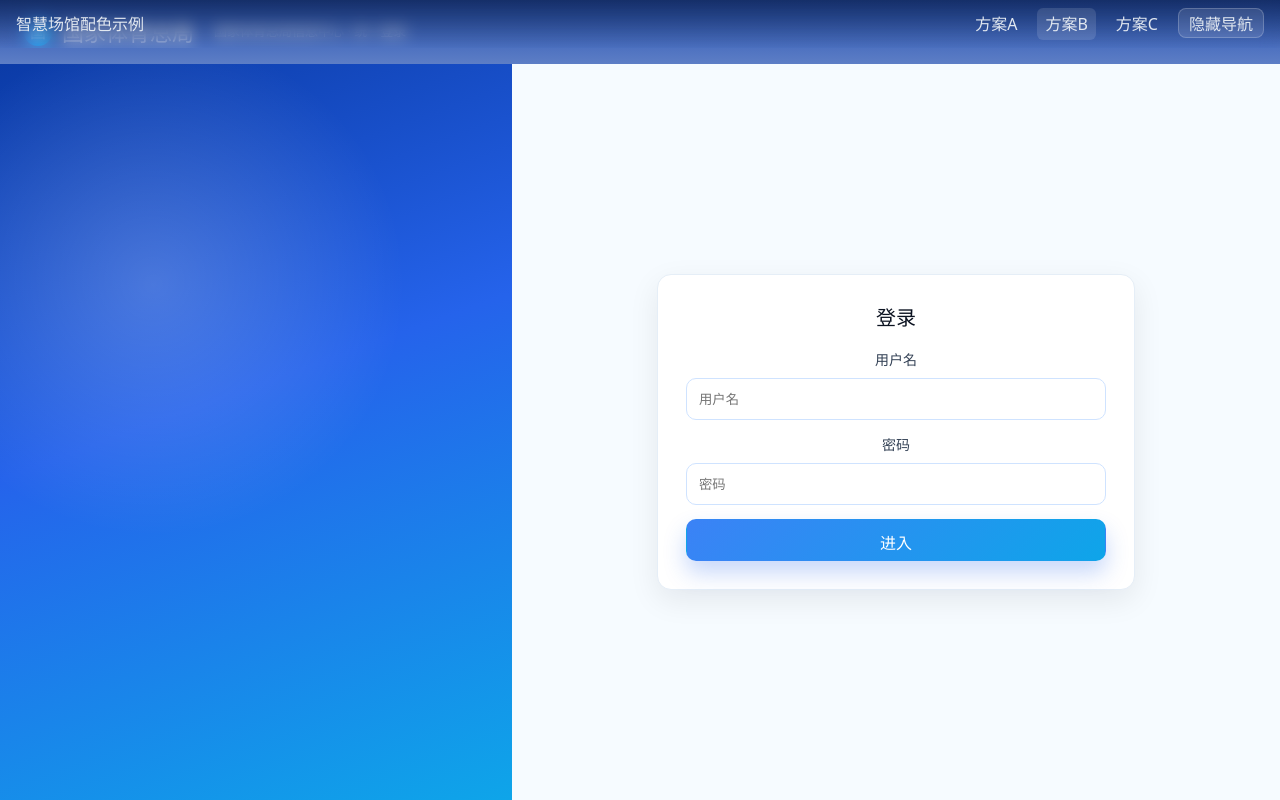
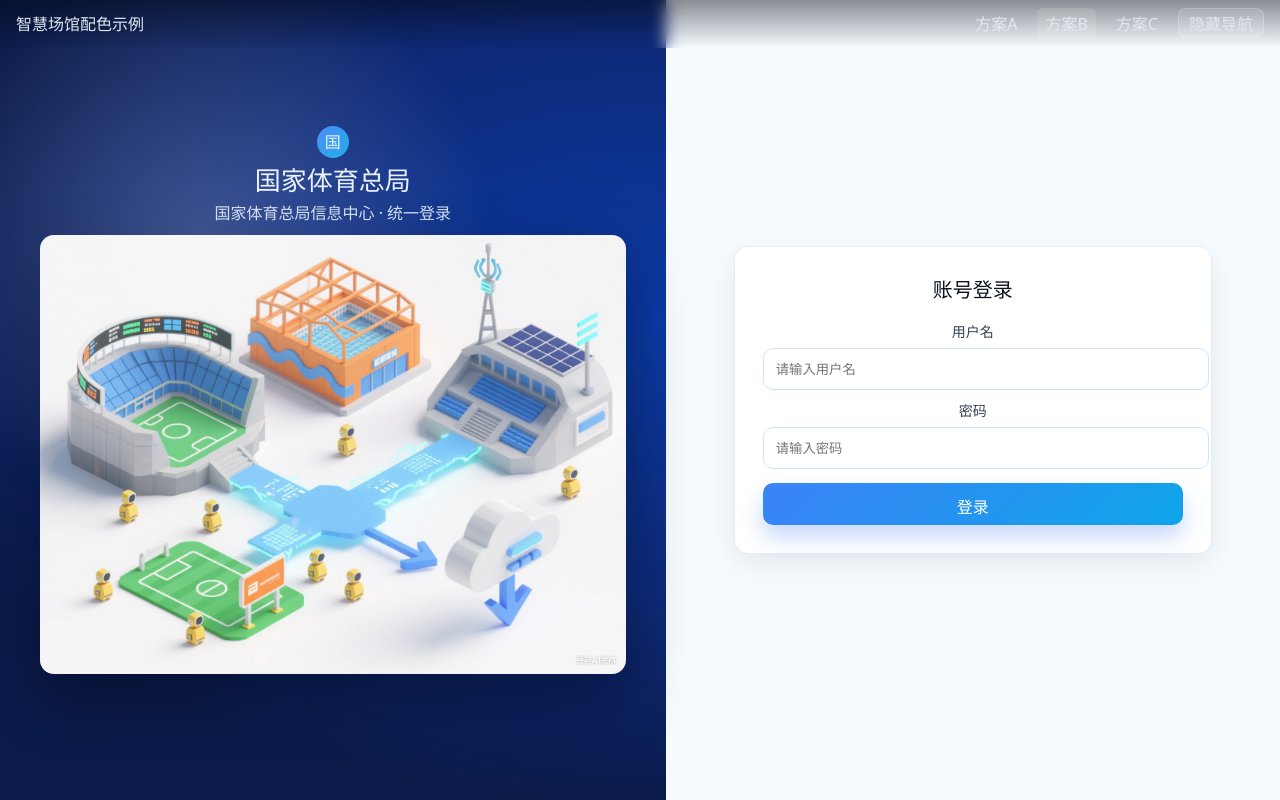
Before and after one commit to cjq02/my-ui, a Vue app: page /login-b in a window 1280 px wide. Built offline with nearby package versions, Linux system fonts and the light colour scheme.

Commit message:
更新 LoginA.vue 和 LoginB.vue，修改背景图格式，重构登录页面结构和样式，提升用户体验。

```diff
--- a/src/views/LoginA.vue
+++ b/src/views/LoginA.vue
@@ -7,7 +7,7 @@
         <div class="gov-title">国家体育总局</div>
       </div>
     </div>
-    <img class="bg-image" src="@/assets/img/login/login-bg.jpg" alt="stadium background" />
+    <img class="bg-image" src="@/assets/img/login/login-bg.png" alt="stadium background" />
     <div class="orb orb--1"></div>
     <div class="orb orb--2"></div>
     <div class="container">
--- a/src/views/LoginB.vue
+++ b/src/views/LoginB.vue
@@ -1,29 +1,23 @@
 <template>
-  <div class="shell">
-    <header class="top">
+  <div class="b2">
+    <aside class="b2-left">
       <div class="brand">
-        <span class="mark">国</span>
+        <div class="badge">国</div>
         <h1>国家体育总局</h1>
-        <span class="sub">国家体育总局信息中心 · 统一登录</span>
+        <p>国家体育总局信息中心 · 统一登录</p>
       </div>
-    </header>
-    <div class="body">
-      <aside class="side"></aside>
-      <main class="main">
-        <form class="panel" @submit.prevent="onSubmit">
-          <h2>登录</h2>
-          <div class="f">
-            <label for="u">用户名</label>
-            <input id="u" v-model.trim="form.username" placeholder="用户名" />
-          </div>
-          <div class="f">
-            <label for="p">密码</label>
-            <input id="p" type="password" v-model="form.password" placeholder="密码" />
-          </div>
-          <button class="go" :disabled="submitting">{{ submitting ? '登录中...' : '进入' }}</button>
-        </form>
-      </main>
-    </div>
+      <img class="illu" src="@/assets/img/login/login-pic.png" alt="illustration" />
+    </aside>
+    <main class="b2-right">
+      <form class="pane" @submit.prevent="onSubmit">
+        <h2>账号登录</h2>
+        <label class="lab" for="u">用户名</label>
+        <input id="u" v-model.trim="form.username" placeholder="请输入用户名" />
+        <label class="lab" for="p">密码</label>
+        <input id="p" type="password" v-model="form.password" placeholder="请输入密码" />
+        <button class="act" :disabled="submitting">{{ submitting ? '登录中...' : '登录' }}</button>
+      </form>
+    </main>
   </div>
 </template>
 
@@ -41,24 +35,26 @@
 </script>
 
 <style scoped lang="scss">
-.shell{ position:fixed; inset:0; display:flex; flex-direction:column; background:#f6fbff; }
-.top{ height:64px; display:flex; align-items:center; padding:0 24px; background:linear-gradient(180deg, rgba(11,59,167,.9), rgba(11,59,167,.65)); color:#fff; }
-.brand{ display:flex; align-items:center; gap:10px; }
-.mark{ width:28px; height:28px; border-radius:50%; display:grid; place-items:center; background:linear-gradient(135deg,#3b82f6,#0ea5e9); font-weight:700; }
-.brand h1{ margin:0; font-size:22px; }
-.brand .sub{ margin-left:10px; opacity:.9; font-size:13px; }
+.b2{ position:fixed; inset:0; display:grid; grid-template-columns: 52% 48%; background: radial-gradient(60% 60% at 50% 40%, #0b3ba7 0%, #0e2a78 60%, #0b1b4a 100%); }
+.b2-left{ position:relative; display:flex; flex-direction:column; justify-content:center; align-items:center; padding:40px; color:#e6f0ff; }
+.b2-left::before{ content:""; position:absolute; inset:0; background-image: radial-gradient(circle at 30% 30%, rgba(255,255,255,.2), transparent 40%); pointer-events:none; }
+.brand{ text-align:center; margin-bottom:10px; }
+.badge{ width:32px; height:32px; border-radius:50%; display:inline-grid; place-items:center; background:linear-gradient(135deg,#3b82f6,#0ea5e9); font-weight:700; }
+.brand h1{ margin:8px 0 6px; font-size:26px; }
+.brand p{ margin:0; opacity:.9 }
+.illu{ width:100%; max-width:640px; height:auto; border-radius:14px; box-shadow:0 24px 60px rgba(2,6,23,.45); }
 
-.body{ flex:1; display:grid; grid-template-columns: 40% 60%; }
-.side{ background: linear-gradient(160deg, #0b3ba7, #2563eb 45%, #0ea5e9); position:relative; }
-.side::after{ content:""; position:absolute; inset:0; background-image: radial-gradient(circle at 30% 30%, rgba(255,255,255,.2), transparent 40%); pointer-events:none; }
+.b2-right{ display:grid; place-items:center; background:#f6fbff; }
+.pane{ width:min(92%,420px); background:#fff; border:1px solid #e5eef7; border-radius:14px; padding:28px; box-shadow:0 10px 30px rgba(2,6,23,.08); }
+.pane h2{ margin:0 0 16px; color:#0b1220; font-size:20px; }
+.lab{ display:block; margin:10px 0 6px; color:#334155; font-size:14px; }
+.pane input{ width:100%; height:40px; border-radius:10px; border:1px solid #cfe3ff; padding:0 12px; outline:none; }
+.pane input:focus{ border-color:#3b82f6; box-shadow:0 0 0 4px rgba(59,130,246,.16); }
+.act{ width:100%; height:42px; border-radius:10px; color:#fff; background:linear-gradient(135deg,#3B82F6,#0EA5E9); box-shadow:0 12px 22px rgba(37,99,235,.25); margin-top:14px; }
+.act:hover{ background:linear-gradient(135deg,#2563EB,#0EA5E9); }
 
-.main{ display:grid; place-items:center; }
-.panel{ width:min(92%,420px); background:#fff; border:1px solid #e5eef7; border-radius:14px; padding:28px; box-shadow:0 10px 30px rgba(2,6,23,.08); }
-.panel h2{ margin:0 0 16px; color:#0b1220; font-size:20px; }
-.f{ display:grid; gap:8px; margin:14px 0; }
-.f label{ color:#334155; font-size:14px; }
-.f input{ height:40px; border-radius:10px; border:1px solid #cfe3ff; padding:0 12px; outline:none; }
-.f input:focus{ border-color:#3b82f6; box-shadow:0 0 0 4px rgba(59,130,246,.16); }
-.go{ width:100%; height:42px; border-radius:10px; color:#fff; background:linear-gradient(135deg,#3B82F6,#0EA5E9); box-shadow:0 12px 22px rgba(37,99,235,.25); }
-.go:hover{ background:linear-gradient(135deg,#2563EB,#0EA5E9); }
+@media (max-width: 960px){
+  .b2{ grid-template-columns: 1fr; }
+  .b2-right{ padding:18px 0 28px; }
+}
 </style>
```
Also changed, not shown: src/assets/img/login/login-bg.png (added).
